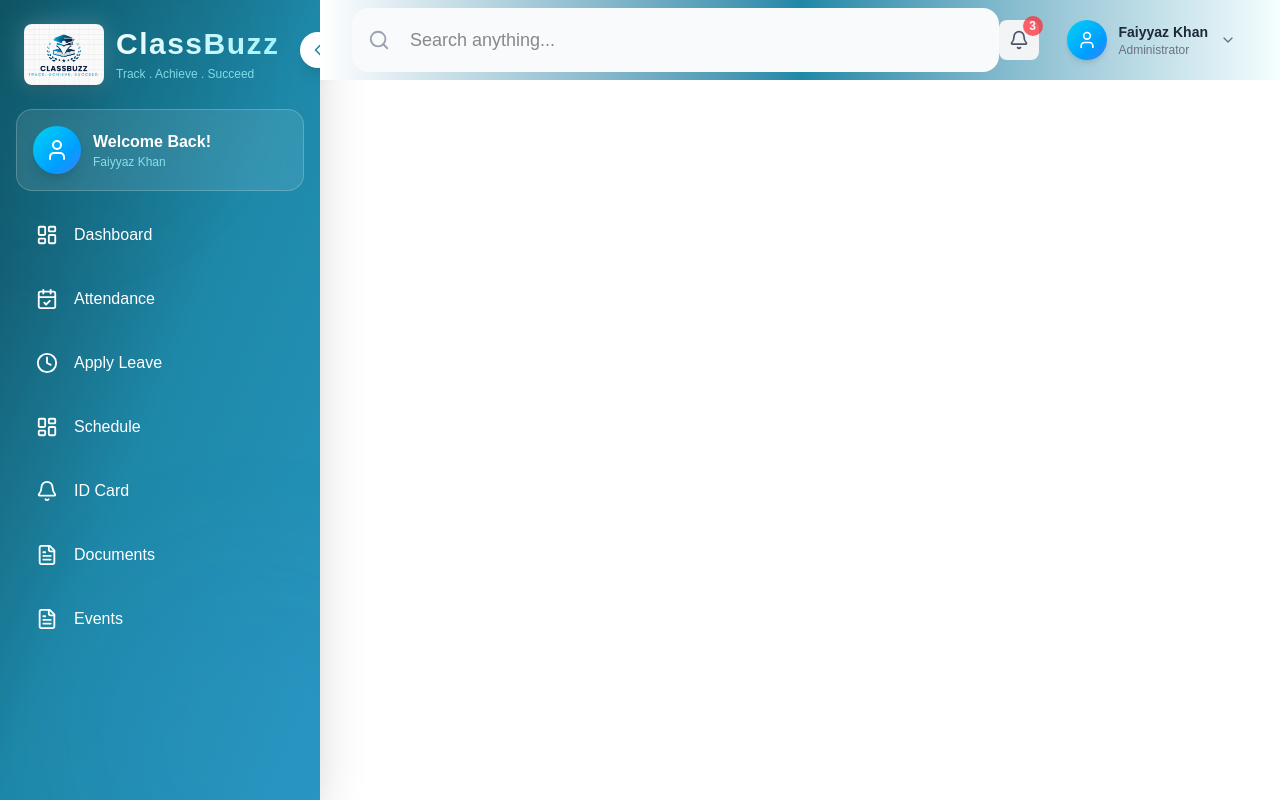
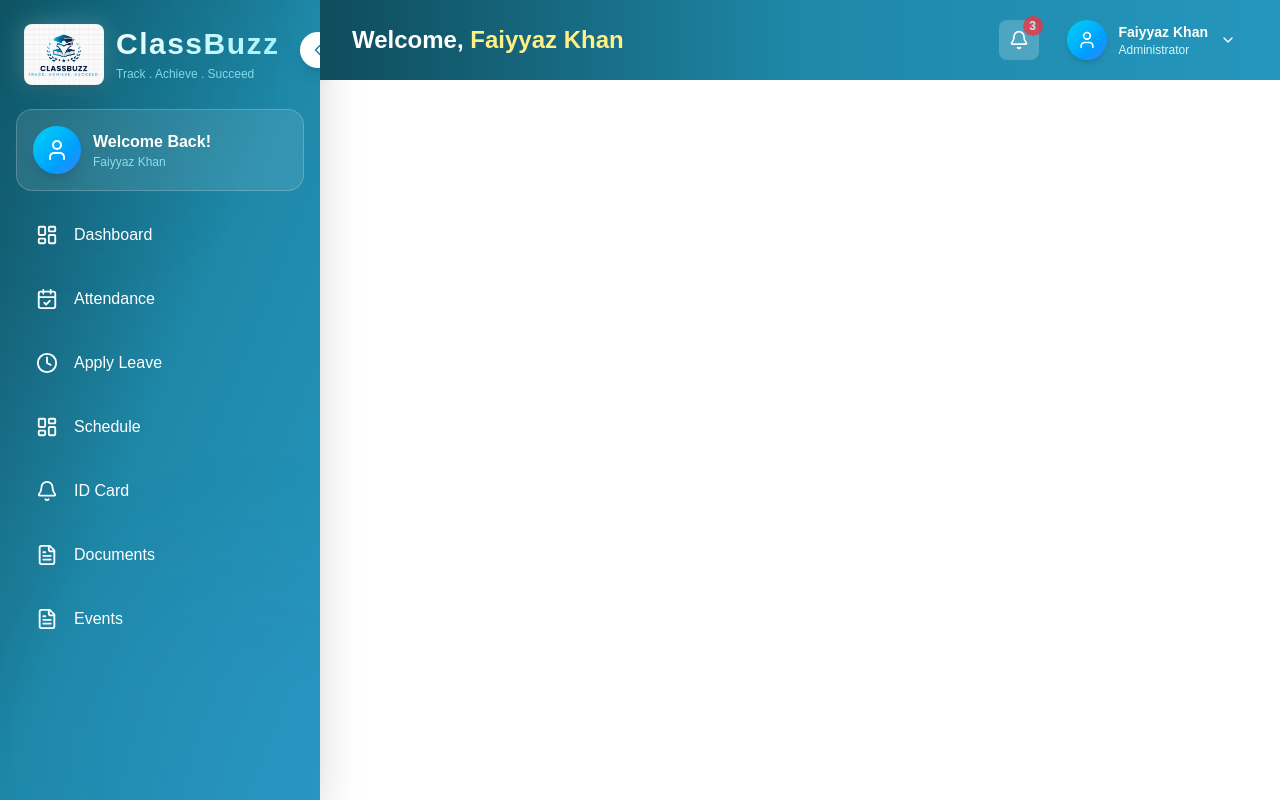
Before and after one commit to Faiyyaz25003/classbuzz-user, a Next.js app: page / in a window 1280 px wide. Built offline with nearby package versions, Linux system fonts and the light colour scheme.

Commit message:
chore: clean up Navbar component structure for better organization

```diff
--- a/src/Components/Navbar/Navbar.jsx
+++ b/src/Components/Navbar/Navbar.jsx
@@ -2,15 +2,7 @@
 "use client";
 import { useState, useEffect } from "react";
 import Link from "next/link";
-import {
-  Bell,
-  Search,
-  User,
-  ChevronDown,
-  Settings,
-  LogOut,
-  Mail,
-} from "lucide-react";
+import { Bell, User, ChevronDown, Settings, LogOut, Mail } from "lucide-react";
 
 export default function Navbar() {
   const pathname = "/";
@@ -18,23 +10,24 @@ export default function Navbar() {
   const [isNotificationOpen, setIsNotificationOpen] = useState(false);
   const [isMobileMenuOpen, setIsMobileMenuOpen] = useState(false);
   const [isScrolled, setIsScrolled] = useState(false);
+  const [userName, setUserName] = useState("Faiyyaz Khan");
 
   useEffect(() => {
-    const handleScroll = () => {
-      setIsScrolled(window.scrollY > 10);
-    };
+    const name = localStorage.getItem("userName") || "Faiyyaz Khan";
+    setUserName(name);
+  }, []);
+
+  useEffect(() => {
+    const handleScroll = () => setIsScrolled(window.scrollY > 10);
     window.addEventListener("scroll", handleScroll);
     return () => window.removeEventListener("scroll", handleScroll);
   }, []);
 
   useEffect(() => {
     const handleClickOutside = (e) => {
-      if (!e.target.closest(".profile-dropdown")) {
-        setIsProfileOpen(false);
-      }
-      if (!e.target.closest(".notification-dropdown")) {
+      if (!e.target.closest(".profile-dropdown")) setIsProfileOpen(false);
+      if (!e.target.closest(".notification-dropdown"))
         setIsNotificationOpen(false);
-      }
     };
     document.addEventListener("click", handleClickOutside);
     return () => document.removeEventListener("click", handleClickOutside);
@@ -73,46 +66,30 @@ export default function Navbar() {
 
   return (
     <nav
-      className={`fixed top-0 bg-gradient-to br from-[#0f4c5c] via-[#1e88a8] to-[#2596be] right-0 z-30 transition-all duration-300
-        lg:left-80 left-0
+      className={`fixed top-0 right-0 z-30 transition-all duration-300 lg:left-80 left-0
         ${
           isScrolled
             ? "bg-white/95 backdrop-blur-md shadow-lg"
-            : "bg-gradient-to-r from-white to-cyan-50/50"
+            : "bg-gradient-to-r from-[#0f4c5c] via-[#1e88a8] to-[#2596be]"
         }`}
     >
       <div className="max-w-full mx-auto px-4 sm:px-6 lg:px-8">
         <div className="flex items-center justify-between h-16 lg:h-20">
-          {/* Left Section - Search */}
-          <div className="flex items-center gap-4 lg:gap-6 flex-1">
-            {/* Search Bar */}
-            <div className="hidden md:flex flex-1 max-w-2xl">
-              <div className="relative w-full group">
-                <Search
-                  className="absolute left-4 top-1/2 -translate-y-1/2 text-gray-400 group-focus-within:text-[#1e88a8] transition-colors"
-                  size={22}
-                />
-                <input
-                  type="text"
-                  placeholder="Search anything..."
-                  className="w-full pl-14 pr-6 py-4 text-lg bg-gray-50 border-2 border-transparent rounded-2xl focus:border-[#1e88a8] focus:bg-white focus:outline-none transition-all duration-300"
-                />
-              </div>
-            </div>
+          {/* ✅ Left Section - Username instead of Search */}
+          <div className="flex items-center gap-4 flex-1">
+            <h2 className="text-2xl font-semibold text-white">
+              Welcome,&nbsp;
+              <span className="text-yellow-200">{userName}</span>
+            </h2>
           </div>
 
           {/* Right Section - Actions */}
           <div className="flex items-center gap-2 sm:gap-4">
-            {/* Mobile Search Button */}
-            <button className="md:hidden text-gray-600 hover:text-[#1e88a8] hover:bg-cyan-50 p-2 rounded-lg transition-all">
-              <Search size={20} />
-            </button>
-
             {/* Notifications */}
             <div className="relative notification-dropdown">
               <button
                 onClick={() => setIsNotificationOpen(!isNotificationOpen)}
-                className="relative flex items-center justify-center w-10 h-10 rounded-lg bg-gray-100 hover:bg-cyan-50 text-gray-600 hover:text-[#1e88a8] transition-all duration-300"
+                className="relative flex items-center justify-center w-10 h-10 rounded-lg bg-white/20 hover:bg-white/30 text-white hover:text-yellow-200 transition-all duration-300"
               >
                 <Bell size={20} />
                 <span className="absolute -top-1 -right-1 w-5 h-5 bg-red-500 text-white text-xs font-bold rounded-full flex items-center justify-center animate-pulse">
@@ -174,20 +151,18 @@ export default function Navbar() {
             <div className="relative profile-dropdown">
               <button
                 onClick={() => setIsProfileOpen(!isProfileOpen)}
-                className="flex items-center gap-2 sm:gap-3 px-2 sm:px-3 py-2 rounded-xl hover:bg-cyan-50 transition-all duration-300 group"
+                className="flex items-center gap-2 sm:gap-3 px-2 sm:px-3 py-2 rounded-xl hover:bg-white/20 transition-all duration-300 group"
               >
                 <div className="w-9 h-9 sm:w-10 sm:h-10 bg-gradient-to-br from-cyan-400 to-blue-500 rounded-full flex items-center justify-center shadow-md">
                   <User size={20} className="text-white" />
                 </div>
-                <div className="hidden sm:block text-left">
-                  <p className="text-sm font-semibold text-gray-800">
-                    Faiyyaz Khan
-                  </p>
-                  <p className="text-xs text-gray-500">Administrator</p>
+                <div className="hidden sm:block text-left text-white">
+                  <p className="text-sm font-semibold">{userName}</p>
+                  <p className="text-xs text-cyan-100">Administrator</p>
                 </div>
                 <ChevronDown
                   size={16}
-                  className={`hidden sm:block text-gray-500 transition-transform duration-300 ${
+                  className={`hidden sm:block text-white transition-transform duration-300 ${
                     isProfileOpen ? "rotate-180" : ""
                   }`}
                 />
@@ -202,7 +177,7 @@ export default function Navbar() {
                         <User size={24} className="text-white" />
                       </div>
                       <div>
-                        <p className="text-white font-semibold">Faiyyaz Khan</p>
+                        <p className="text-white font-semibold">{userName}</p>
                         <p className="text-cyan-100 text-sm">
                           faiyyaz@classbuzz.com
                         </p>
@@ -242,28 +217,6 @@ export default function Navbar() {
             </div>
           </div>
         </div>
-
-        {/* Mobile Menu */}
-        {isMobileMenuOpen && (
-          <div className="lg:hidden border-t border-gray-200 py-4 animate-fade-in">
-            <div className="flex flex-col gap-2">
-              {navLinks.map((link) => (
-                <Link
-                  key={link.name}
-                  href={link.href}
-                  onClick={() => setIsMobileMenuOpen(false)}
-                  className={`px-4 py-3 rounded-xl font-medium transition-all ${
-                    pathname === link.href
-                      ? "bg-gradient-to-r from-[#0f4c5c] to-[#1e88a8] text-white"
-                      : "text-gray-700 hover:bg-cyan-50 hover:text-[#1e88a8]"
-                  }`}
-                >
-                  {link.name}
-                </Link>
-              ))}
-            </div>
-          </div>
-        )}
       </div>
 
       <style jsx>{`
```
